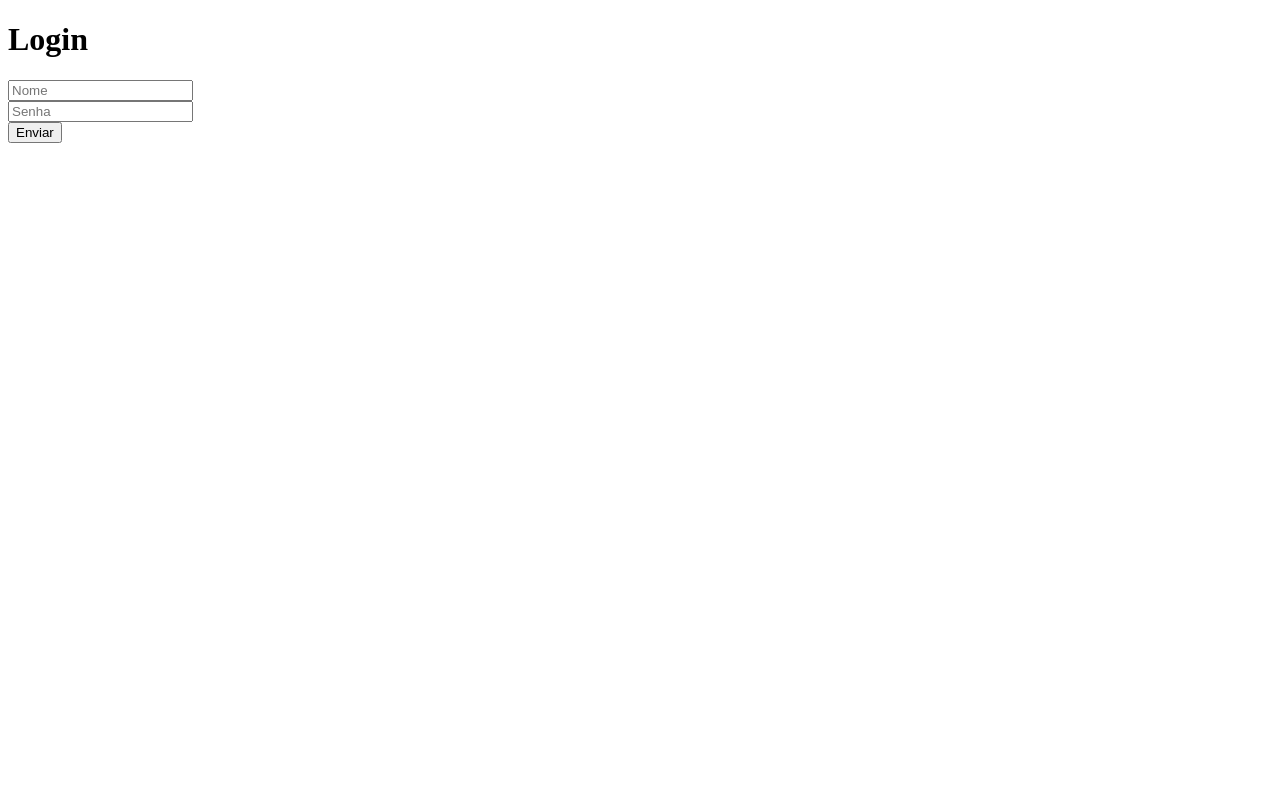
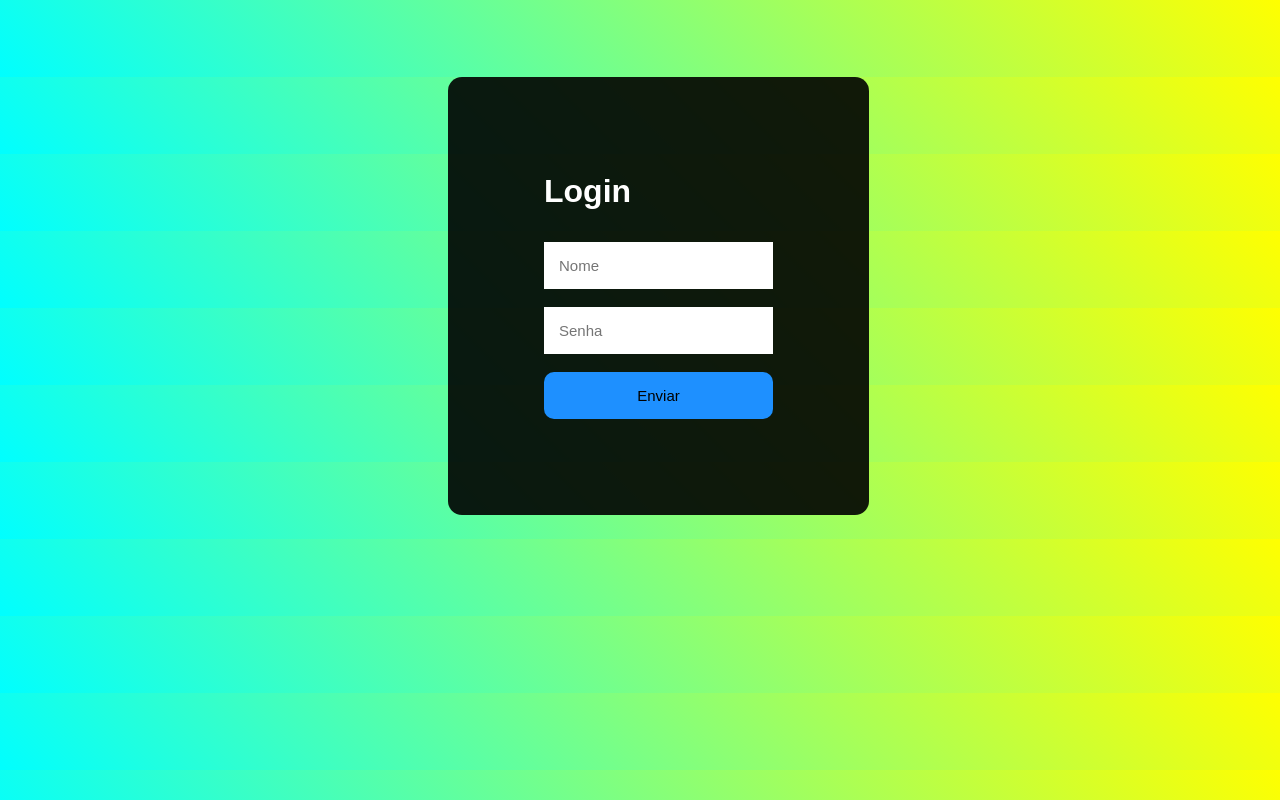
Before and after one commit to edumatheus65/Tela-de-login, a plain HTML site: page index.html in a window 1280 px wide. Drawn offline with Linux system fonts and the light colour scheme.

Commit message:
Tela de login simples concluida

```diff
--- a/index.html
+++ b/index.html
@@ -5,15 +5,18 @@
     <meta http-equiv="X-UA-Compatible" content="IE=edge">
     <meta name="viewport" content="width=device-width, initial-scale=1.0">
     <title>Login</title>
+
+    <!--Link CSS-->
+    <link rel="stylesheet" href="./style.css">
 </head>
 <body>
 
-    <div class="box">
+    <div class="tela-login">
         <h1 id="titulo">Login</h1>
-        <input type="text" placeholder="Nome">
-        <br>
-        <input type="password" placeholder="Senha">
-        <br>
+        <input type="text" placeholder="Nome" class="inputUser">
+        <br><br>
+        <input type="password" placeholder="Senha" class="inputUser">
+        <br><br>
         <button class="botao-enviar" type="submit" onsubmit="">Enviar</button>
     </div>
 
--- a/style.css
+++ b/style.css
@@ -2,3 +2,53 @@
     padding: 0;
     margin: 0;
 }
+
+#check {
+    display: inline-block;
+}
+
+#titulo {
+    margin-bottom: 1em;
+}
+
+body {
+    font-family: Arial, Helvetica, sans-serif;
+    background-image: linear-gradient(45deg, cyan, yellow);
+    margin-left: 35%;
+    margin-top: 6%;
+    justify-content: center;
+}
+
+.tela-login {
+    background-color: rgba(0, 0, 0, 0.9);
+    position: absolute;
+    padding: 6em;
+    border-radius: 14px;
+    color: white;
+}
+
+.inputUser {
+    padding: 15px;
+    border: none;
+    outline: none;
+    font-size: 15px;
+
+}
+
+.botao-enviar {
+    background-color: dodgerblue;
+    border: none;
+    padding: 15px;
+    width: 100%;
+    border-radius: 10px;
+    font-size: 15px;
+}
+
+.botao-enviar:hover {
+    box-shadow: inset 2px 2px 2px rgba(0,0,0,0.8);
+    text-shadow: none;
+}
+
+.botao-enviar {
+    cursor: pointer;
+}
```
